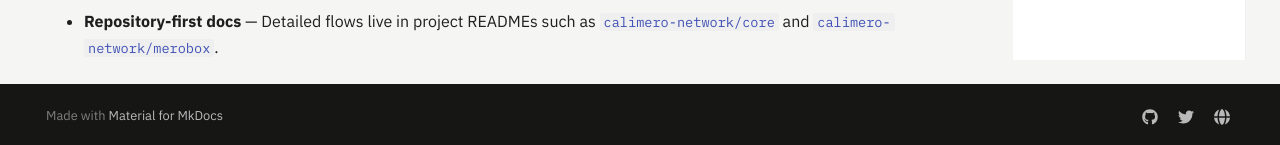
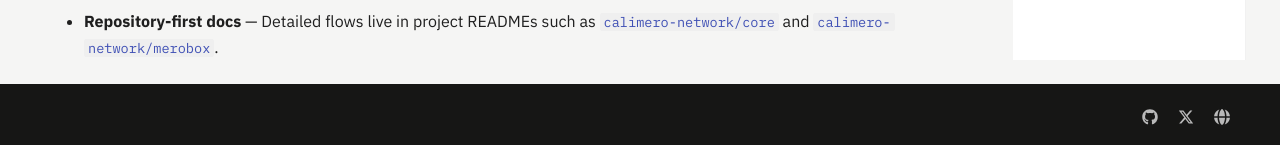
Before and after one commit to calimero-network/docs, an MkDocs documentation site: the page built from docs/index.md, in a window 1280 px wide and 1400 px high, scrolled down 841 px. Shown: the part 1252-1397 px from the top of the window. Built offline with MkDocs 1.6.1 and Material for MkDocs 9.7.7, drawn with Linux system fonts in a browser that asks for light colours.

Commit message:
feat: update footer with proper X logo + remove template text by framework

```diff
--- a/docs/stylesheets/extra.css
+++ b/docs/stylesheets/extra.css
@@ -352,3 +352,9 @@ blockquote {
 .md-source__facts {
   display: none;
 }
+
+/* Hide "Made with Material for MkDocs" footer text but keep social links */
+.md-copyright {
+  opacity: 0;
+  pointer-events: none;
+}
--- a/mkdocs.yml
+++ b/mkdocs.yml
@@ -147,9 +147,9 @@ nav:
 extra:
   social:
     - icon: fontawesome/brands/github
-      link: https://github.com/calimero-network/docs
-    - icon: fontawesome/brands/twitter
-      link: https://twitter.com/CalimeroNetwork
+      link: https://github.com/calimero-network
+    - icon: fontawesome/brands/x-twitter
+      link: https://x.com/CalimeroNetwork
     - icon: fontawesome/solid/globe
       link: https://calimero.network
 
```
